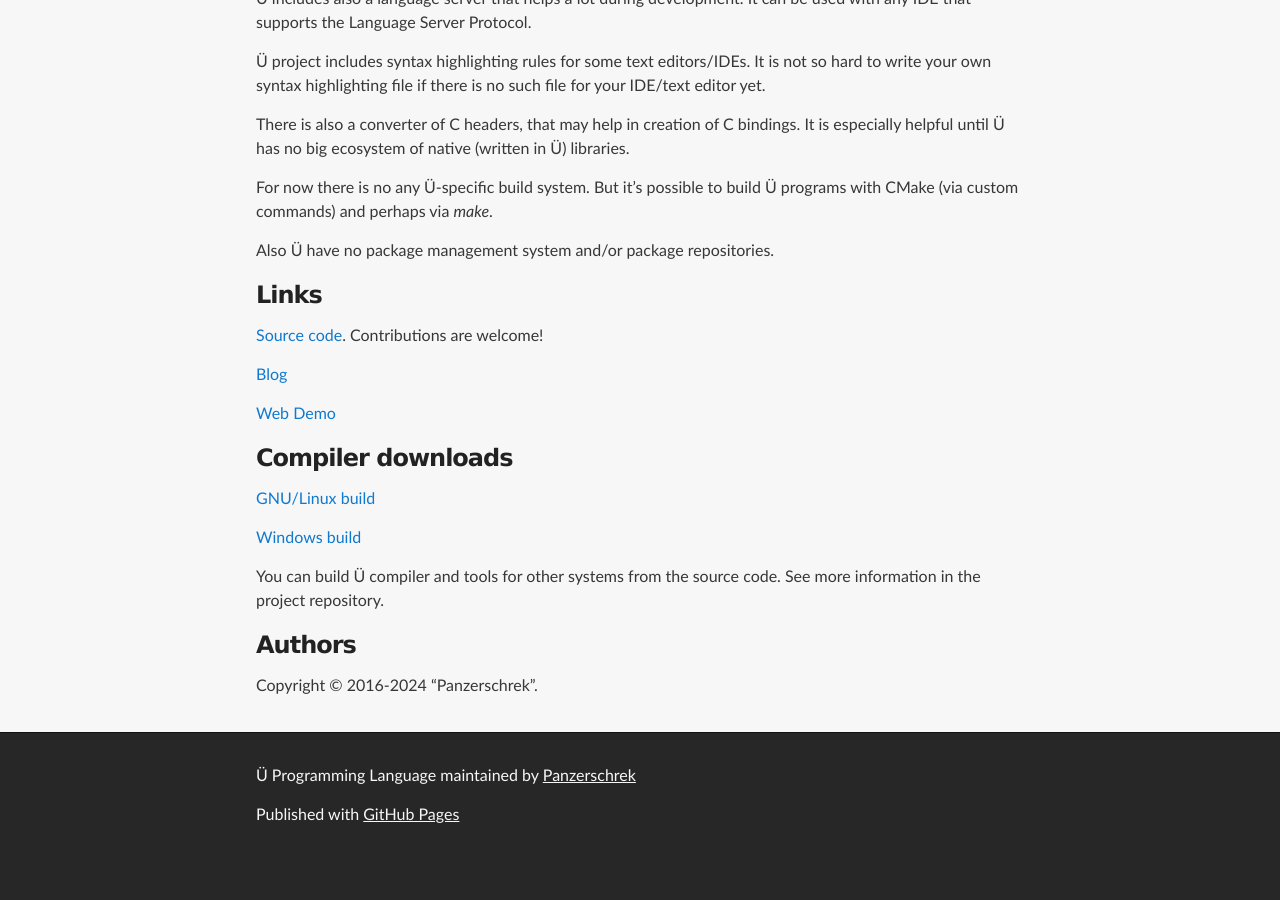
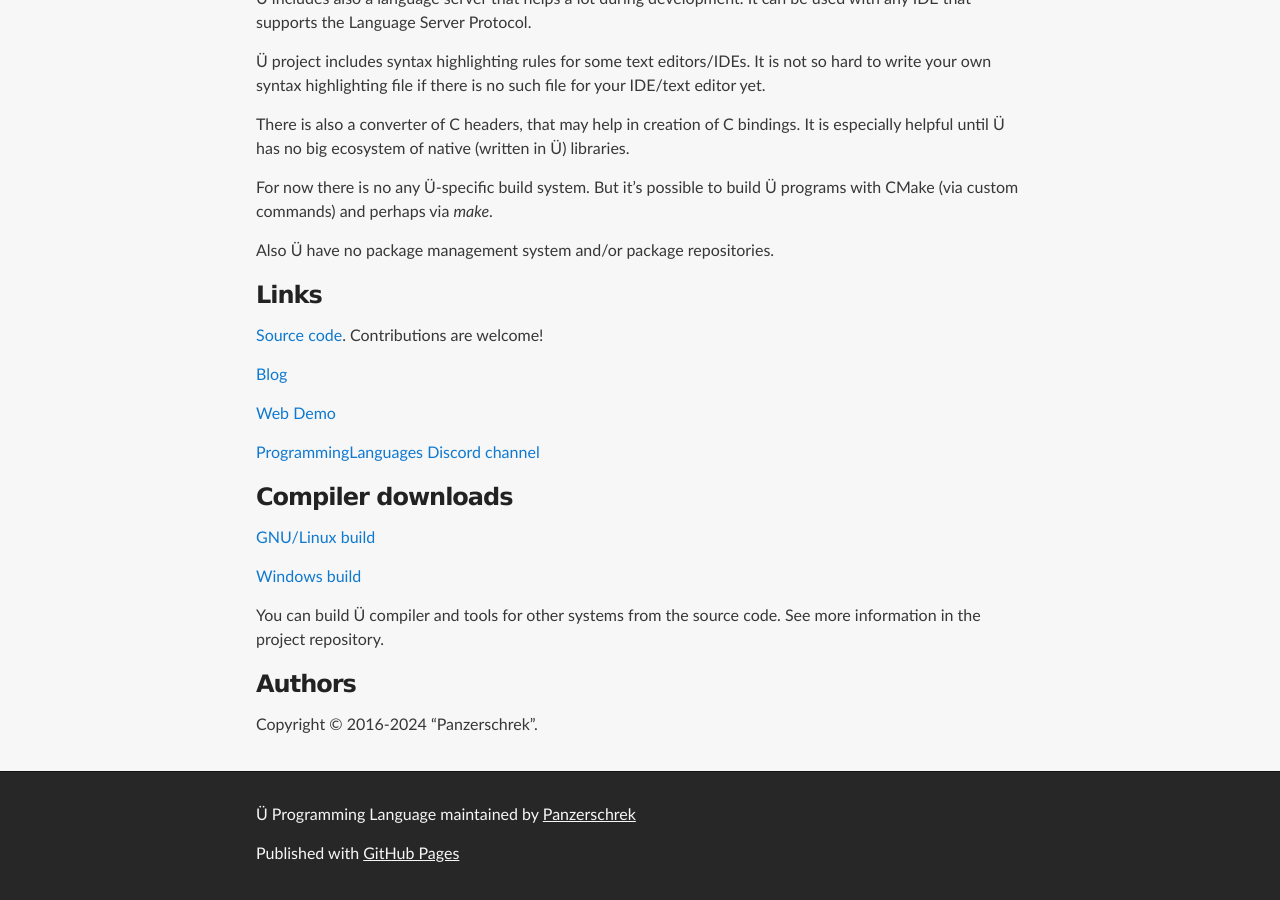
Before and after one commit to Panzerschrek/U-00DC-Sprache-site, a Jekyll site: the page built from index.md, in a window 1280 px wide and 900 px high, scrolled down 931 px. Built offline with Jekyll 4.4.1, drawn with Linux system fonts in a browser that asks for light colours; our own code applies the rules of GitHub Pages for plain Markdown files; before the commit the page ends 1792 px from its top, so only the background shows below that.

Commit message:
Obnovlena startovaja straniça.

```diff
--- a/index.md
+++ b/index.md
@@ -60,6 +60,8 @@ Contributions are welcome!
 
 [Web Demo](/web_demo.md)
 
+[ProgrammingLanguages Discord channel](https://discord.com/channels/530598289813536771/1227680274045997176)
+
 
 ### Compiler downloads
 
```
